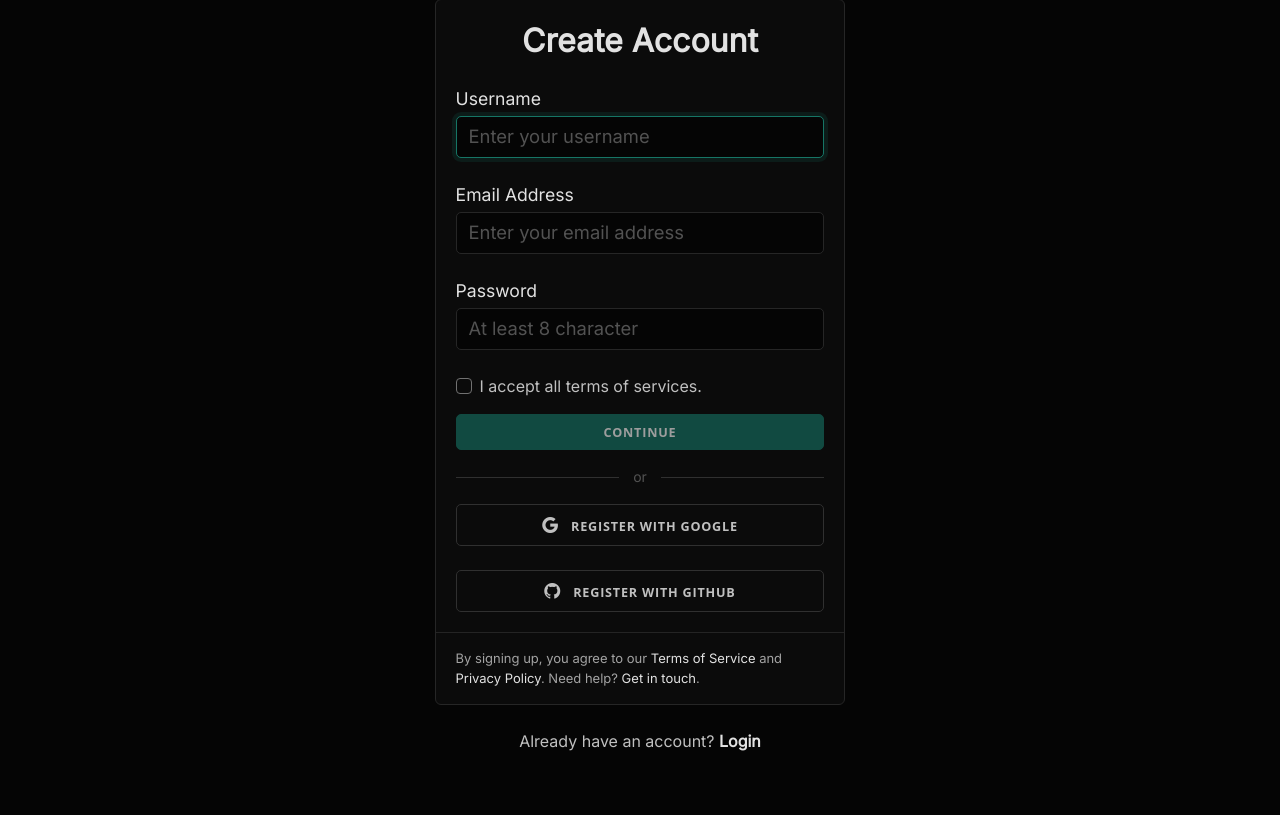
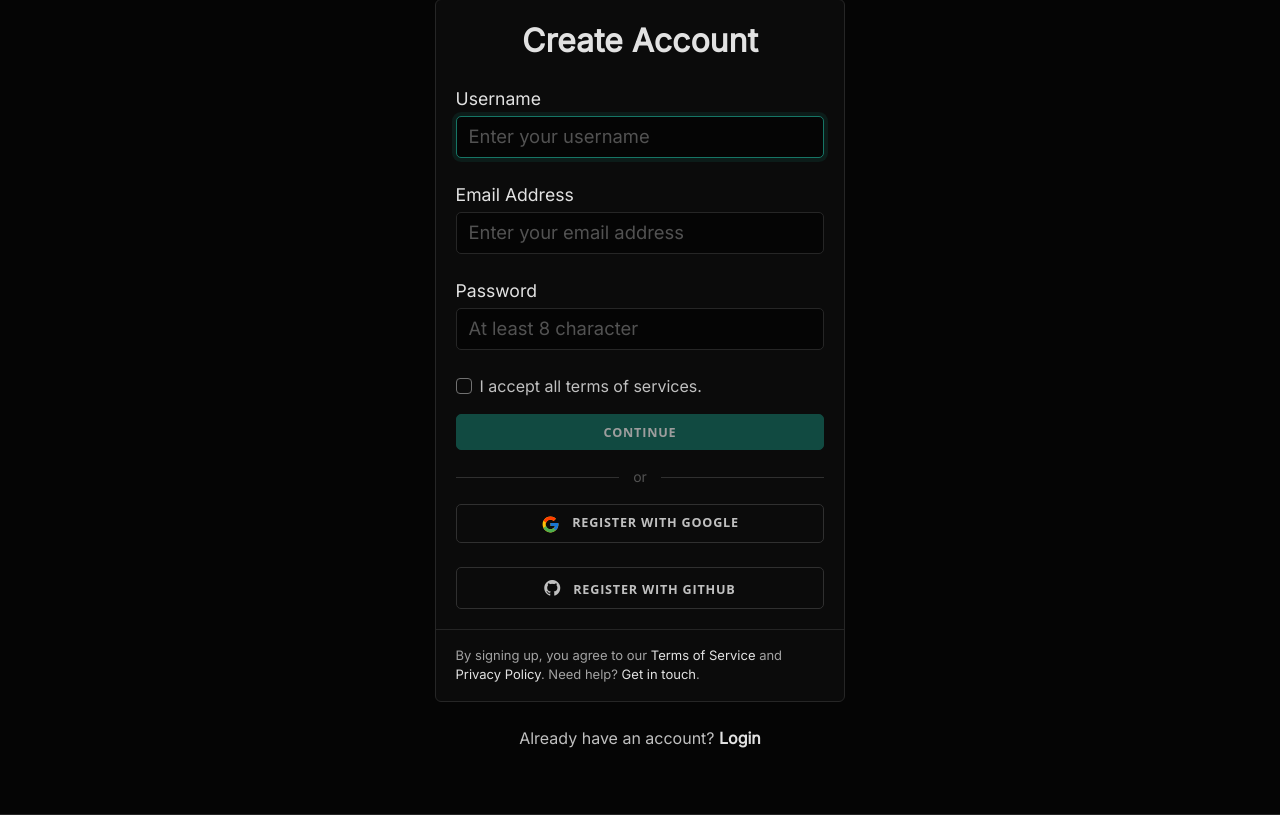
Before and after one commit to anuraagnagar/codera, a Flask app: page /account/create in a window 1280 px wide. Shown: the part 108-923 px from the top of the page. Run offline with Flask 3, Linux system fonts and the light colour scheme; tables that the repository leaves empty hold one stand-in row (values such as "Sample post"); some libraries are stand-ins or nearby versions.

Commit message:
Added: google icon in google login button

```diff
--- a/flask_blog/templates/auth/login.html
+++ b/flask_blog/templates/auth/login.html
@@ -68,7 +68,9 @@
                             <div class="d-flex mb-4">
                                 <a href="#" class="w-100" role="button">
                                     <button type="button" class="btn btn-outline-light">
-                                        <i class="bi bi-google me-2 fs-3-150"></i>
+                                        <svg class="me-2 my-auto" height="19" width="19" >
+                                            <image href="{{ url_for('static', filename='svg/google-icon.svg') }}" width="19" height="19" />
+                                        </svg>
                                         Continue with Google
                                     </button>
                                 </a>
--- a/flask_blog/templates/auth/register.html
+++ b/flask_blog/templates/auth/register.html
@@ -70,7 +70,9 @@
               <div class="d-flex mb-4">
                 <a href="#" class="w-100" role="button">
                   <button type="button" class="btn btn-outline-light">
-                    <i class="bi bi-google me-2 fs-3-150"></i>
+                    <svg class="me-2 my-auto" height="19" width="19">
+                      <image href="{{ url_for('static', filename='svg/google-icon.svg') }}" width="19" height="19" />
+                    </svg>
                     Register with Google
                   </button>
                 </a>
```
